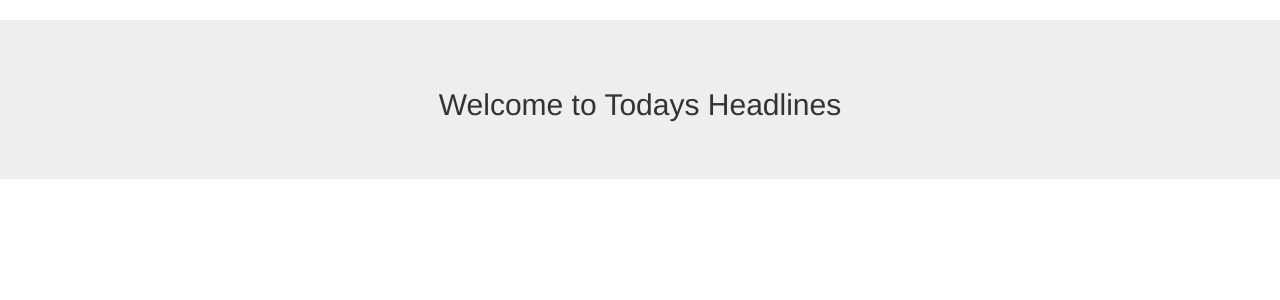
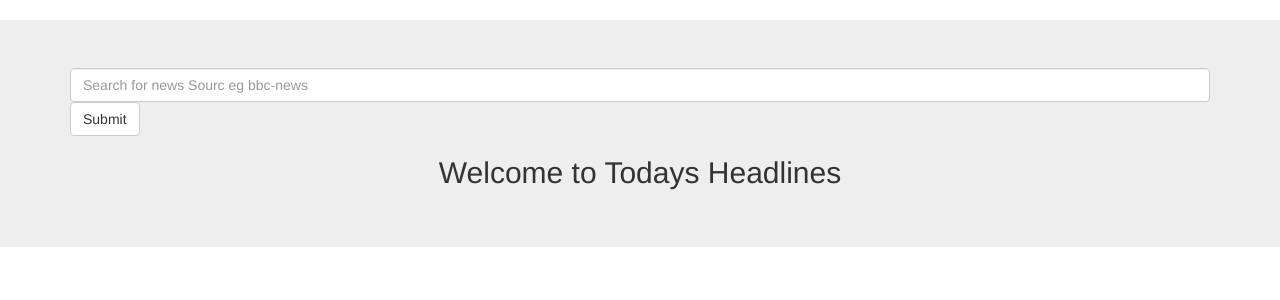
Before and after one commit to Antony-me/news-app, a Flask app: template app/templates/index.html in a window 1280 px wide. Shown: the part 52-352 px from the top of the page. Run offline with Flask 2, Linux system fonts and the light colour scheme; the template is opened without the code that fills it, so the values that code supplies are empty; some libraries are stand-ins or nearby versions.

Commit message:
Added search form

```diff
--- a/app/templates/aljazeera.html
+++ b/app/templates/aljazeera.html
@@ -4,6 +4,10 @@
     <title>Flask-news</title>
 
     <link rel="stylesheet" href="https://maxcdn.bootstrapcdn.com/bootstrap/3.4.1/css/bootstrap.min.css">
+    {% block styles%}
+        <!-- {{ super() }} -->
+        <link rel="stylesheet" href="{{url_for('static',filename='css/styls.css')}}">
+    {% endblock %}
 
 </head>
 {% block content %}
--- a/app/templates/bbc.html
+++ b/app/templates/bbc.html
@@ -3,6 +3,11 @@
 <head>
     <title>bbc-news</title>
     <link rel="stylesheet" href="https://maxcdn.bootstrapcdn.com/bootstrap/3.4.1/css/bootstrap.min.css">
+
+    {% block styles%}
+        <!-- {{ super() }} -->
+        <link rel="stylesheet" href="{{url_for('static',filename='css/styls.css')}}">
+    {% endblock %}
 </head>
 {% block content %}
 <body>
--- a/app/templates/index.html
+++ b/app/templates/index.html
@@ -7,7 +7,7 @@
 
     {% block styles%}
         {{ super() }}
-        <!-- <link rel="stylesheet" href="{{url_for('static',filename='css/index.css')}}"> -->
+        <link rel="stylesheet" href="{{url_for('static',filename='css/styls.css')}}">
     {% endblock %}
 
 </head>
@@ -17,19 +17,13 @@
 <body>
 
     <div class="jumbotron">
+        <div class="container">
+            <form>
+                <input type="text" name="news_query" placeholder="Search for news Sourc eg bbc-news" class="form-control">
+                <input type="submit"  value="Submit" class="btn btn-default">
+            </form>
+        </div>
         <h2 style="text-align:center">Welcome to Todays Headlines</h2>
-        <!-- {%for items in headline %}<br>
-
-        <div class="card" style="width:400px">
-            <img class="card-img-top" src='{{items.urlToImage}}' alt="Card image">
-            <div class="card-body">
-              <h4 class="card-title">{{items.title}}</h4>
-              <p class="card-text">{{items.content}}. <br>
-                <em>Published by </em> <strong>{{items.source.name}}</strong> on {{items.publishedAt}}</p>
-              <a href=""{{items.url}}"" class="btn btn-primary">Read more</a>
-            </div>
-          </div>
-          {%endfor%} -->
          <div class="container">
             <div class="card">
                 <div class="card-body">
--- a/run.py
+++ b/run.py
@@ -1,4 +1,4 @@
 from app import app
 
 if __name__ == '__main__':
-    app.run(debug = True)
+    app.run()
```
Also changed, not shown: app/request.py (+21 -0 lines), app/views.py (+10 -2 lines).
